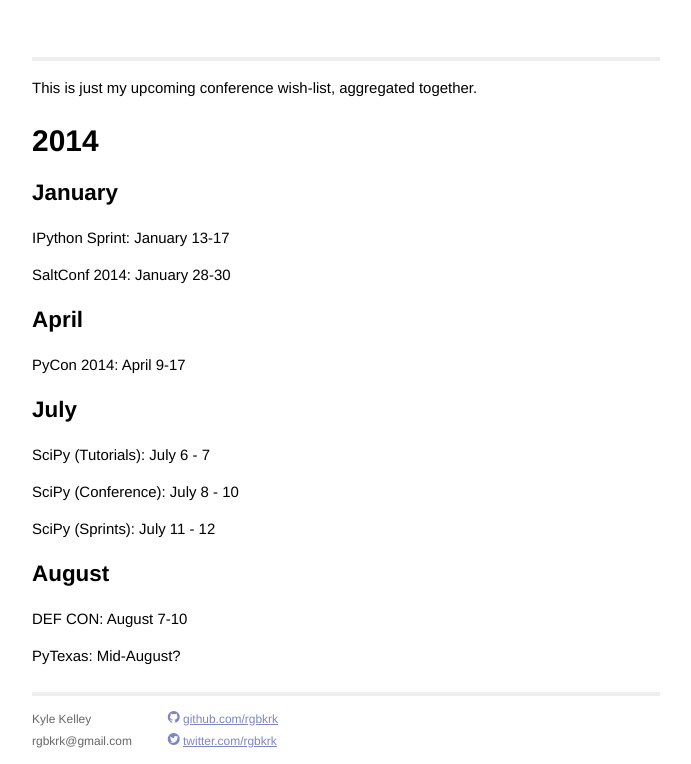
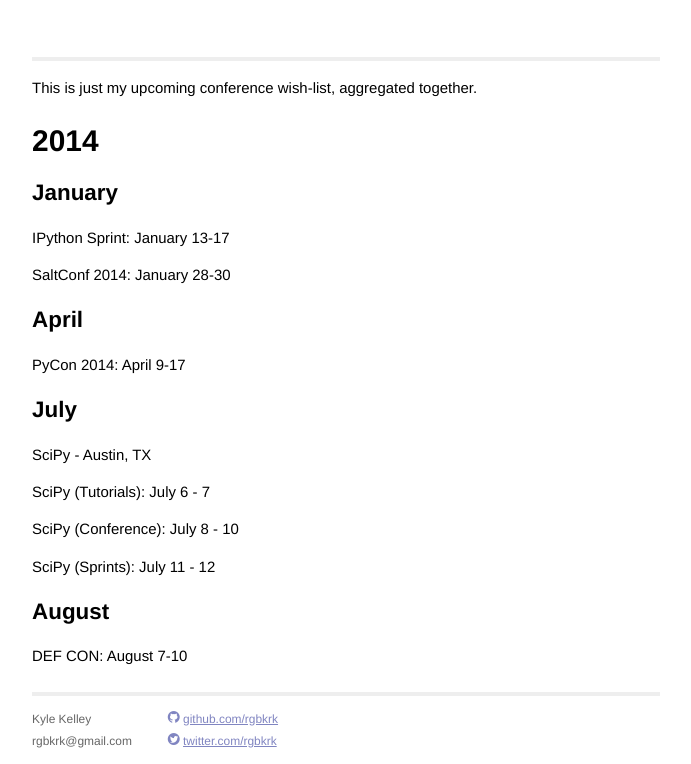
Before and after one commit to rgbkrk/rgbkrk.github.io, a Jekyll site: the page built from schedule.md, in a window 1280 px wide, cut to the strip 279-1043 px from the top of the page. Shown: the whole strip, without its empty margins (294-985 px from the left). Built offline with Jekyll 4.4.1, drawn with Linux system fonts in a browser that asks for light colours; nearby versions of some CDN libraries.

Commit message:
Add location for SciPy

```diff
--- a/schedule.md
+++ b/schedule.md
@@ -19,6 +19,8 @@ PyCon 2014: April 9-17
 
 ## July
 
+SciPy - Austin, TX
+
 SciPy (Tutorials): July 6 - 7
 
 SciPy (Conference): July 8 - 10
@@ -28,5 +30,3 @@ SciPy (Sprints): July 11 - 12
 ## August
 
 DEF CON: August 7-10
-
-PyTexas: Mid-August?
```
